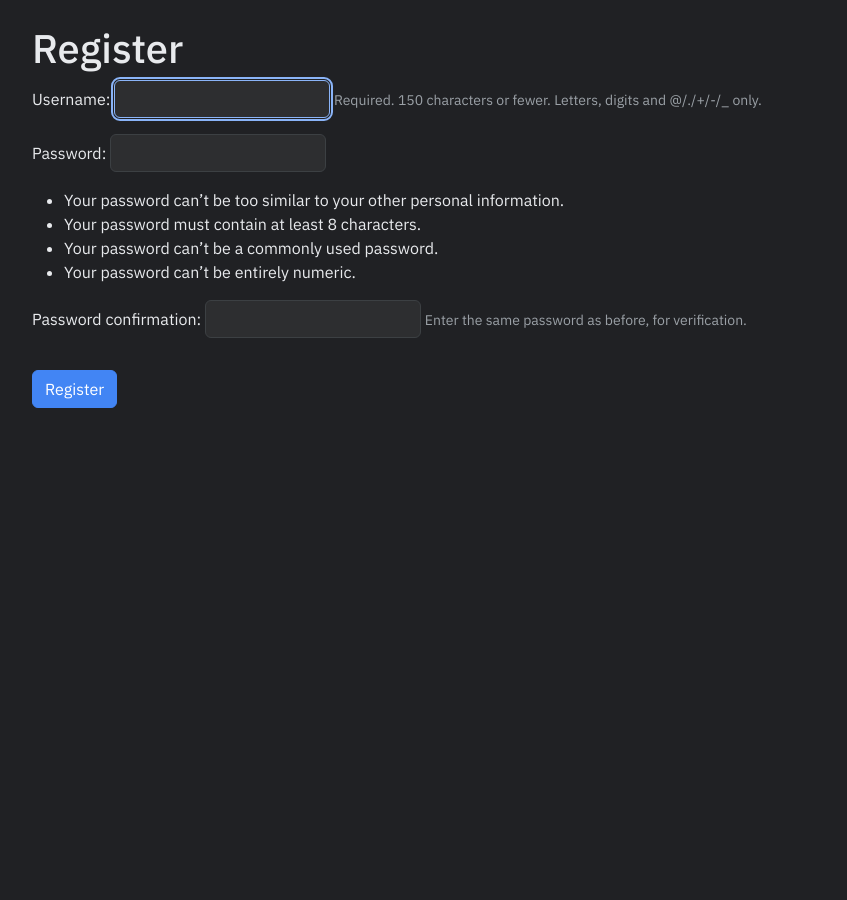
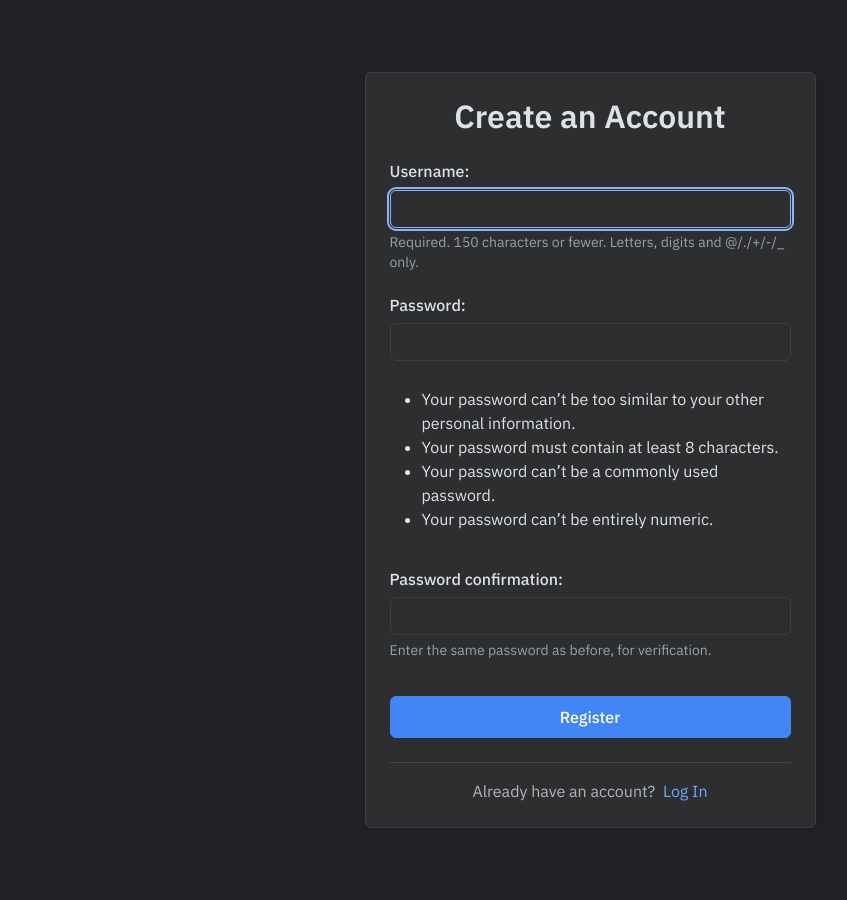
Before and after one commit to farhadrgn/rigcraft, a Django app: page /accounts/register/ in a window 1280 px wide. Shown: the part 57-957 px from the top of the page, without its empty margins (50-897 px from the left). Before the commit the page ends 465 px from the top, so only its background shows below. Run offline with Django 5.2, Linux system fonts and the light colour scheme.

Commit message:
Improve layout of login and register pages with card-based design

```diff
--- a/static/css/rigcraft.css
+++ b/static/css/rigcraft.css
@@ -89,3 +89,27 @@ ul.errorlist {
       opacity 200ms ease;
   }
 }
+
+/* Auth pages: card layout spacing */
+.auth-card p {
+  margin-bottom: 1.25rem;
+  display: flex;
+  flex-direction: column;
+}
+
+.auth-card label {
+  margin-bottom: 0.4rem;
+  font-weight: 500;
+}
+
+.auth-card .helptext {
+  margin-top: 0.35rem;
+  display: block;
+  line-height: 1.4;
+}
+
+.auth-card .helptext ul {
+  padding-left: 1.2rem;
+  margin-top: 0.4rem;
+  margin-bottom: 0;
+}
--- a/templates/registration/register.html
+++ b/templates/registration/register.html
@@ -1,10 +1,25 @@
 {% extends "base.html" %}
 {% block title %}Register - RigCraft{% endblock %}
+
 {% block content %}
-<h1>Register</h1>
-<form method="post">
-    {% csrf_token %}
-    {{ form.as_p }}
-    <button type="submit" class="btn btn-primary mt-3">Register</button>
-</form>
+<div class="row justify-content-center py-5">
+    <div class="col-md-6 col-lg-5">
+        <div class="card p-4 shadow-sm">
+            <h2 class="mb-4 text-center fw-semibold">Create an Account</h2>
+
+            <form method="post" novalidate>
+                {% csrf_token %}
+                <div class="auth-card">
+                    {{ form.as_p }}
+                </div>
+                <button type="submit" class="btn btn-primary w-100 mt-3 py-2 fw-medium">Register</button>
+            </form>
+
+            <div class="text-center mt-4 pt-3 border-top border-secondary-subtle">
+                <span class="text-body-secondary">Already have an account?</span>
+                <a href="{% url 'login' %}" class="text-decoration-none ms-1">Log In</a>
+            </div>
+        </div>
+    </div>
+</div>
 {% endblock %}
```
Also changed, not shown: templates/registration/login.html (+21 -6 lines).
